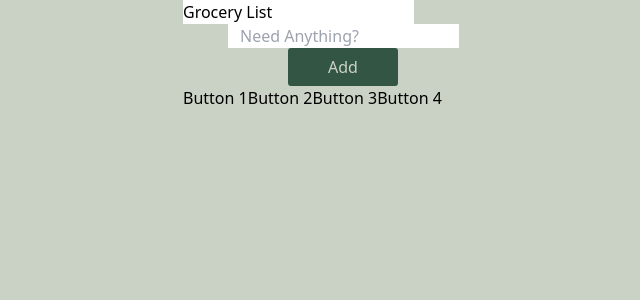
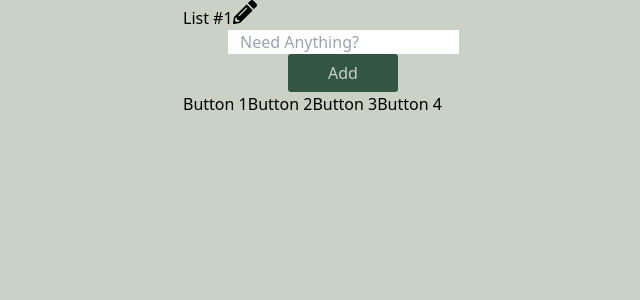
Before and after one commit to Rick3Mrtz/Grocery-List, a React (Vite) app: page / in a window 1280 px wide. Shown: the top 300 px of the page, without its empty margins (297-937 px from the left). Built offline with nearby package versions, Linux system fonts and the light colour scheme.

Commit message:
commented out save btn for now, added AddSave component for save list feature, fixed listName edit icon, added a lot of functions to not have empty inputs and keyDown for enter key

```diff
--- a/src/App.jsx
+++ b/src/App.jsx
@@ -3,7 +3,7 @@ import './App.css';
 import InputForm from './components/InputForm';
 import BottomNav from './components/BottomNav';
 import GroceryList from './components/GroceryList';
-import { FiEdit } from 'react-icons/fi'
+import { FaPencilAlt } from 'react-icons/fa'
 
 function App() {
   const [todos, setTodos] = useState(() => {
@@ -13,8 +13,10 @@ function App() {
 
   const [listName, setListName] = useState(() => {
     const storedListName = localStorage.getItem('listName');
-    return storedListName ? JSON.parse(storedListName) : 'Grocery List';
+    return storedListName ? JSON.parse(storedListName) : 'List #1';
   });
+
+  const [editingListName, setEditingListName] = useState(false);
 
   // useEffect will monitor changes to 'todos' and 'listName' and save them to local storage
   useEffect(() => {
@@ -24,6 +26,13 @@ function App() {
   useEffect(() => {
     localStorage.setItem('listName', JSON.stringify(listName));
   }, [listName]);
+
+  useEffect(() => {
+    // If editingListName becomes false and the listName is empty, set it to 'List #1'
+    if (!editingListName && listName.trim() === '') {
+      setListName('List #1');
+    }
+  }, [editingListName, listName]);
 
   function handleCompleteItem(id) {
     setTodos((currentTodos) =>
@@ -39,19 +48,51 @@ function App() {
     );
   }
 
+  function handleListNameChange(e) {
+    setListName(e.target.value);
+  }
+
+  function handleListNameKeyPress(e) {
+    if (e.key === 'Enter') {
+      setEditingListName(false);
+    }
+  }
+
+  function handleListNameBlur() {
+    if (listName.trim() === '') {
+      setListName('List #1');
+    }
+    setEditingListName(false);
+  }
+
+  console.log(listName)
+
   return (
     <>
       <h1 className='flex text-4xl font-bold justify-center mt-[6vh] mb-[3vh] text-[#354F]'>
+        {editingListName ? (
+          <input
+            type="text"
+            value={listName}
+            onChange={handleListNameChange}
+            onBlur={handleListNameBlur}
+            onKeyDown={handleListNameKeyPress}
+            className="outline-none border-none bg-white text-[#354F] text-4xl font-bold text-center"
+          />
+        ) : (
+          <>
+            <span>{listName}</span>
+            <button
+              className='ml-2'
+              onClick={() => setEditingListName(true)}
+            >
+              <FaPencilAlt size={24} color='black' />
+            </button>
+          </>
+        )}
+      </h1>
 
-        <input
-          type="text"
-          value={listName}
-          onChange={(e) => setListName(e.target.value)}
-          className="outline-none border-none bg-transparent text-[#354F] text-4xl font-bold text-center"
-          placeholder="Type List Name Here"
-        />
 
-      </h1>
 
 
       <InputForm setTodos={setTodos} />
--- /dev/null
+++ b/src/components/AddSave.jsx
@@ -0,0 +1,12 @@
+import React from "react";
+
+function AddSave() {
+    return (
+        <>
+        <button className=' btn'>Add</button>
+        {/* <button className=' btn'>Save List</button> */}
+        </>
+    )
+}
+
+export default AddSave;
--- a/src/components/GroceryList.jsx
+++ b/src/components/GroceryList.jsx
@@ -70,7 +70,7 @@ function GroceryList({ todos, handleCompleteItem, handleDeleteItem, setTodos })
                       <VscCheck size={30} color='green' />
                     </button>
                   ) : (
-                    <button onClick={() => handleEditItem(todo.id, todo.title)}> {/* Pass the title here */}
+                    <button onClick={() => handleEditItem(todo.id, todo.title)}>
                       <BiEdit size={30} color='black' />
                     </button>
                   )}
--- a/src/components/InputForm.jsx
+++ b/src/components/InputForm.jsx
@@ -1,4 +1,5 @@
-import { useState } from 'react'
+import { useState } from 'react';
+import AddSave from './AddSave';
 
 function InputForm({ setTodos }) {
 
@@ -28,7 +29,7 @@ function InputForm({ setTodos }) {
                     onChange={(e) => setNewItem(e.target.value)}
                 >
                 </input>
-                <button className=' btn'>Add</button>
+                <AddSave />
             </form>
         </>
     )
```
